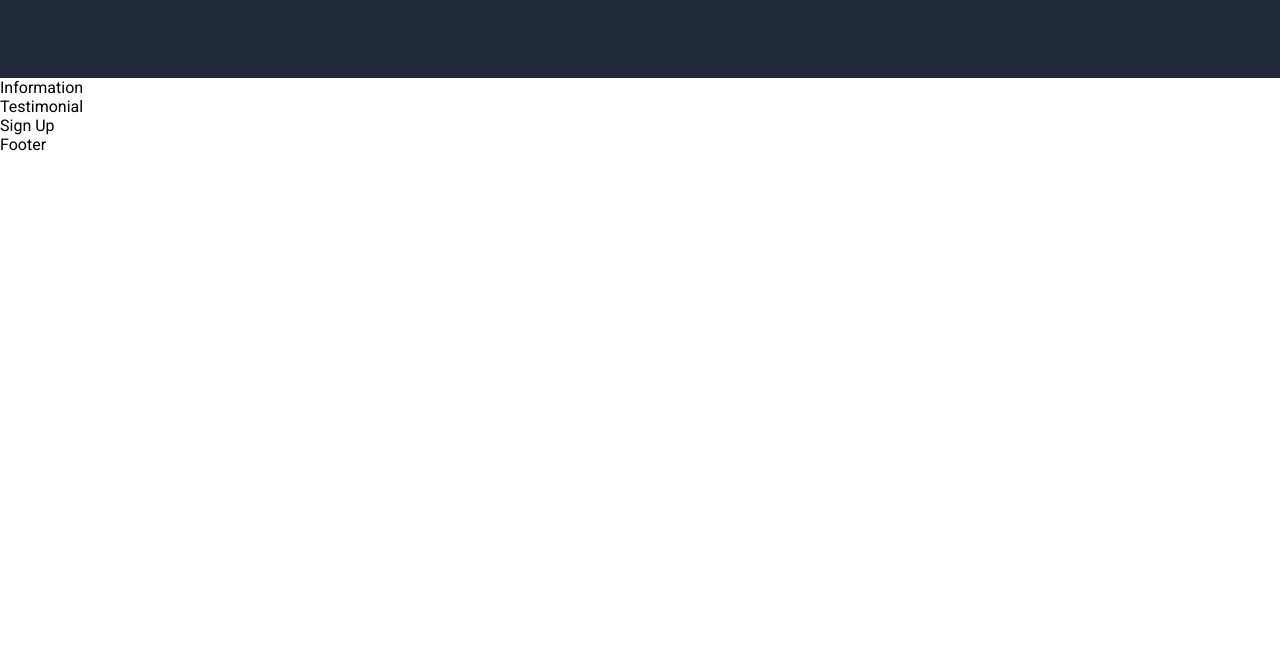
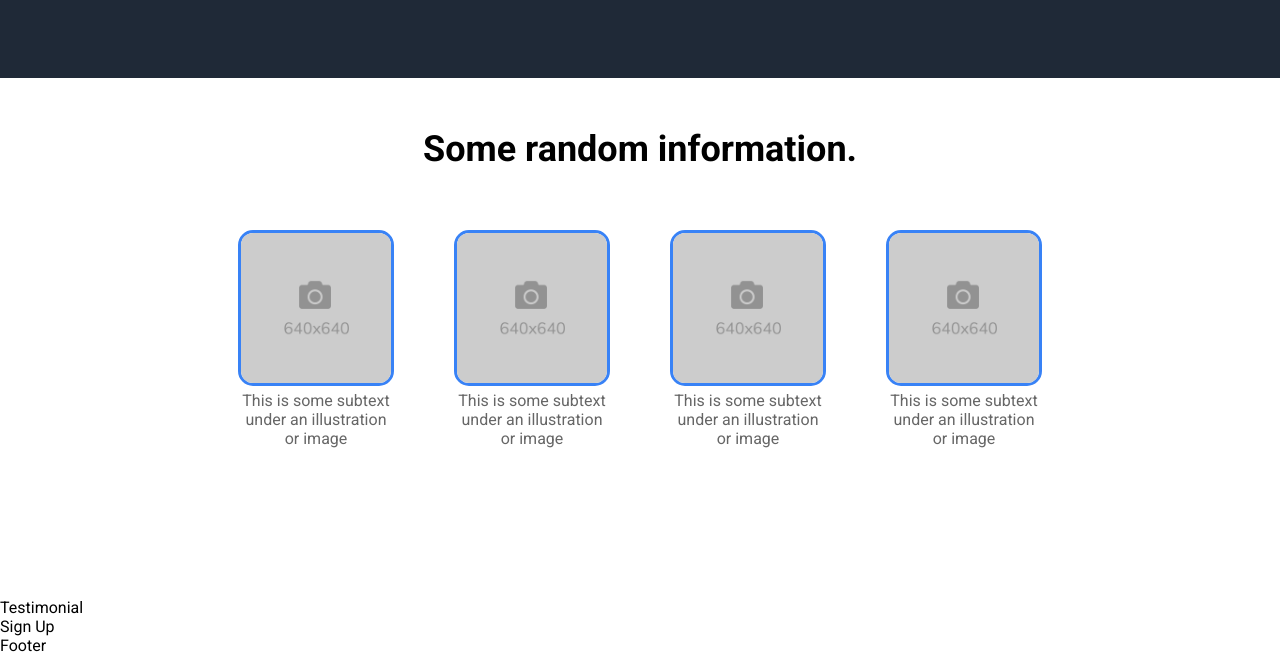
Before and after one commit to dulip-sameera/landing-page, a plain HTML site: page index.html in a window 1280 px wide. Shown: the part 400-1055 px from the top of the page. Before the commit the page ends 800 px from the top, so only its background shows below. Drawn offline with Linux system fonts and the light colour scheme.

Commit message:
Style info section

```diff
--- a/index.html
+++ b/index.html
@@ -37,7 +37,37 @@
         </div>
     </div>
 
-    <div class="info">Information</div>
+    <div class="info">
+        <div class="info-head">
+            Some random information.
+        </div>
+        <div class="info-content">
+            <div class="card">
+                <img src="/images/info/info-placeholder.png" alt="#" class="info-img">
+                <p>
+                    This is some subtext under an illustration or image
+                </p>
+            </div>
+            <div class="card">
+                <img src="./images/info/info-placeholder.png" alt="#" class="info-img">
+                <p>
+                    This is some subtext under an illustration or image
+                </p>
+            </div>
+            <div class="card">
+                <img src="./images/info/info-placeholder.png" alt="#" class="info-img">
+                <p>
+                    This is some subtext under an illustration or image
+                </p>
+            </div>
+            <div class="card">
+                <img src="./images/info/info-placeholder.png" alt="#" class="info-img">
+                <p>
+                    This is some subtext under an illustration or image
+                </p>
+            </div>
+        </div>
+    </div>
 
     <div class="testimonial">Testimonial</div>
 
--- a/styles.css
+++ b/styles.css
@@ -93,3 +93,43 @@ a {
 
 
 /* ---- Information Section ---- */
+
+.info {
+    padding: 50px 20% 150px 20%;
+    display: flex;
+    flex-direction: column;
+    align-items: center;
+    justify-content: center;
+}
+
+.info-head {
+    font-size: 36px;
+    font-weight: bolder;
+    font-variant-caps: #1f2937;
+}
+
+.info-content {
+    display: flex;
+    gap: 60px;
+    margin-top: 60px;
+}
+
+.card {
+    display: flex;
+    flex-direction: column;
+    align-items: center;
+}
+
+.card p {
+    text-align: center;
+    width: 150px;
+    margin-top: 5px;
+    color: #666666;
+}
+
+.info-img {
+    width: 150px;
+    height: 150px;
+    border: 3px solid #3882f6;
+    border-radius: 15px;
+}
```
Also changed, not shown: images/info/info-placeholder.png (added).
